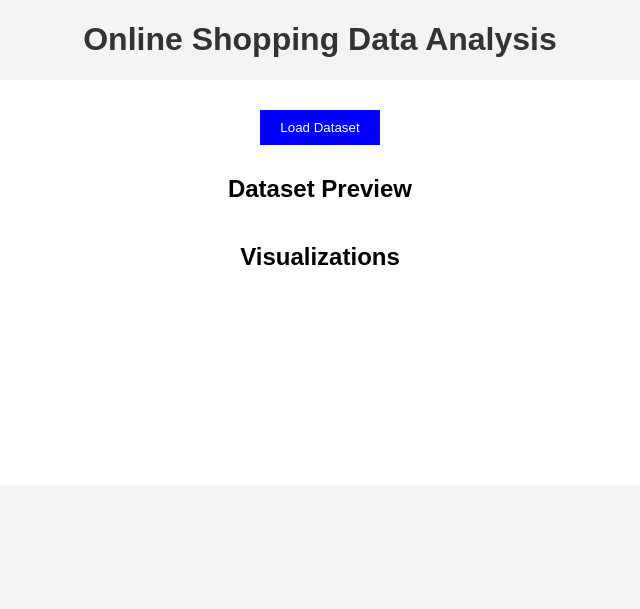
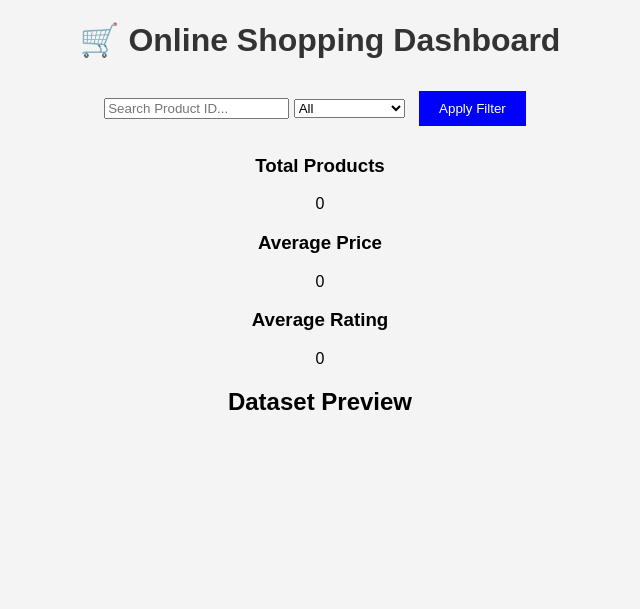
Before and after one commit to penshanwarsakshi/python-project-1, a plain HTML site: page index.html in a window 1280 px wide. Shown: the whole page, without its empty margins (320-960 px from the left). Drawn offline with nearby package versions, Linux system fonts and the light colour scheme.

Commit message:
Update index.html

```diff
--- a/index.html
+++ b/index.html
@@ -2,20 +2,52 @@
 <html lang="en">
 <head>
     <meta charset="UTF-8">
-    <title>Online Shopping Analysis</title>
+    <title>Online Shopping Dashboard</title>
     <link rel="stylesheet" href="style.css">
 </head>
 <body>
 
-    <h1>Online Shopping Data Analysis</h1>
+<header>
+    <h1>🛒 Online Shopping Dashboard</h1>
+</header>
 
-    <div class="container">
-        <button onclick="loadData()">Load Dataset</button>
+<!-- FILTER SECTION -->
+<div class="filters">
+    <input type="text" id="searchInput" placeholder="Search Product ID...">
 
+    <select id="purchaseFilter">
+        <option value="all">All</option>
+        <option value="Yes">Purchased</option>
+        <option value="No">Not Purchased</option>
+    </select>
+
+    <button onclick="applyFilter()">Apply Filter</button>
+</div>
+
+<!-- CARDS -->
+<div class="cards">
+    <div class="card">
+        <h3>Total Products</h3>
+        <p id="totalProducts">0</p>
+    </div>
+    <div class="card">
+        <h3>Average Price</h3>
+        <p id="avgPrice">0</p>
+    </div>
+    <div class="card">
+        <h3>Average Rating</h3>
+        <p id="avgRating">0</p>
+    </div>
+</div>
+
+<!-- TABLE -->
+<div class="table-container">
     <h2>Dataset Preview</h2>
     <table id="dataTable"></table>
+</div>
 
-        <h2>Visualizations</h2>
+<!-- CHARTS -->
+<div class="charts">
     <canvas id="priceChart"></canvas>
     <canvas id="ratingChart"></canvas>
 </div>
```
Lines whose indentation alone changed are shown as unchanged.
